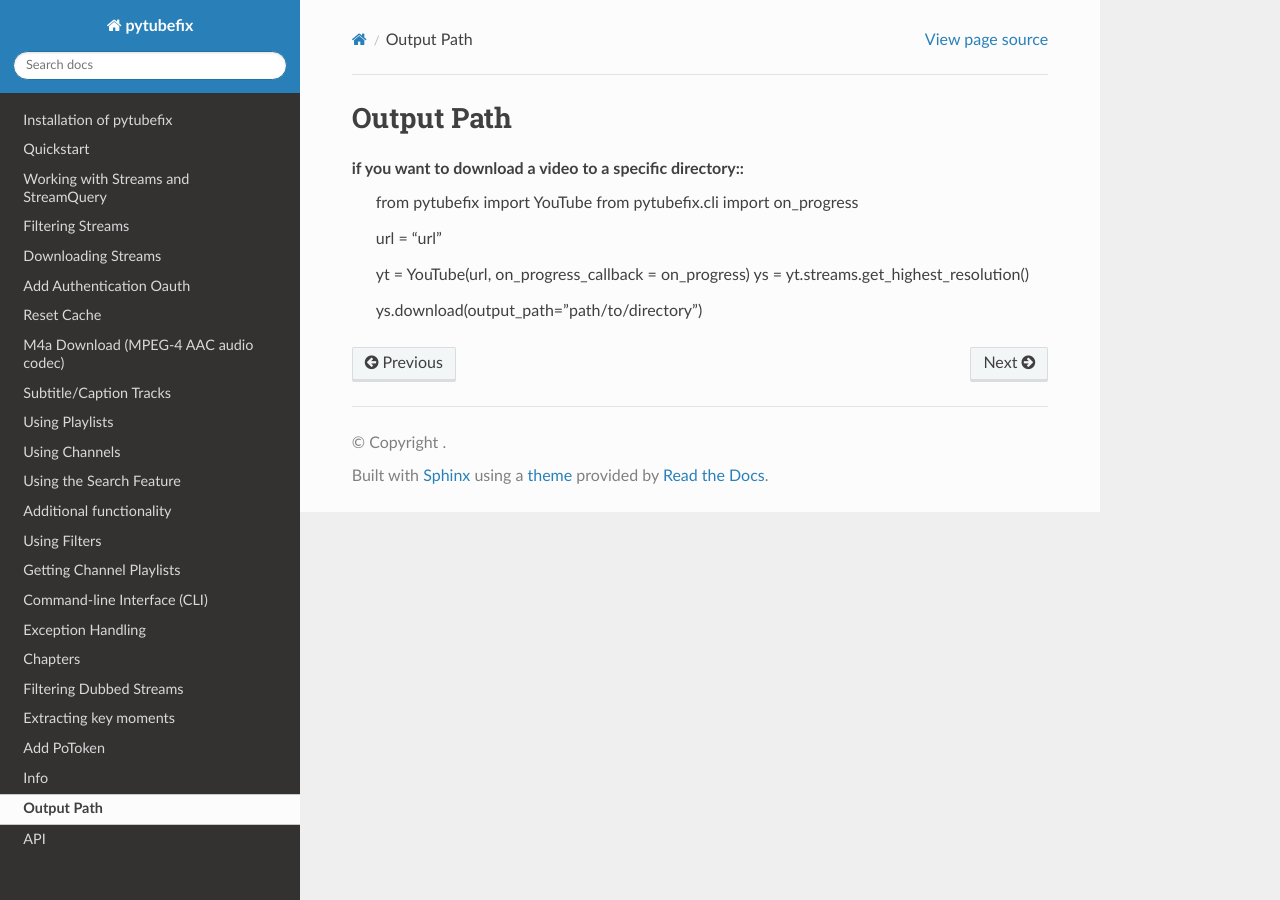
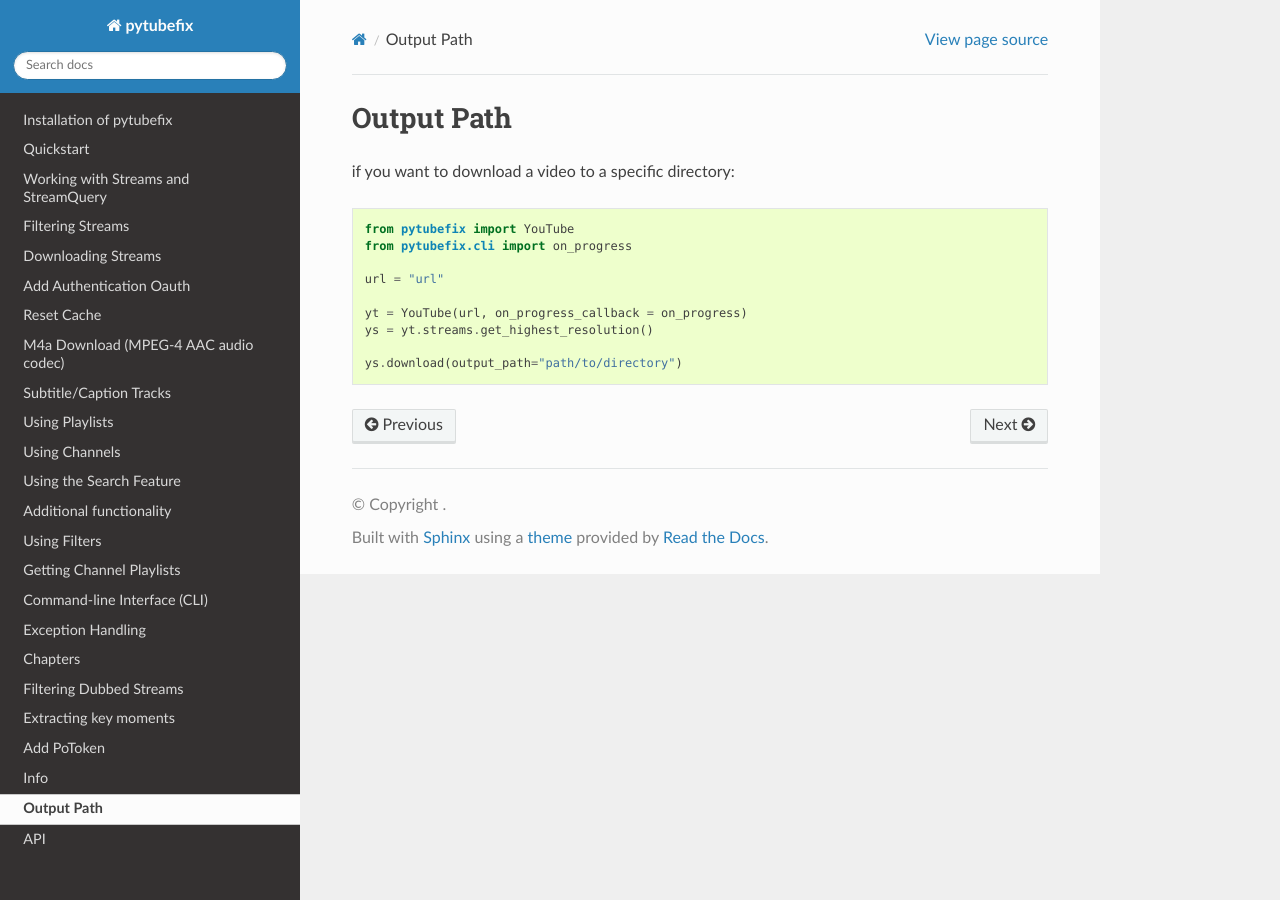
Before and after one commit to JuanBindez/pytubefix, a Sphinx documentation site: the page built from docs/user/output_path.rst, in a window 1280 px wide. Built offline with Sphinx 7.4.7 and the Read the Docs theme 3.1.0, drawn with Linux system fonts in a browser that asks for light colours.

```diff
--- a/docs/user/output_path.rst
+++ b/docs/user/output_path.rst
@@ -3,7 +3,8 @@
 Output Path
 ===========
 
-**if you want to download a video to a specific directory**::
+if you want to download a video to a specific directory::
+
     from pytubefix import YouTube
     from pytubefix.cli import on_progress
 
```
